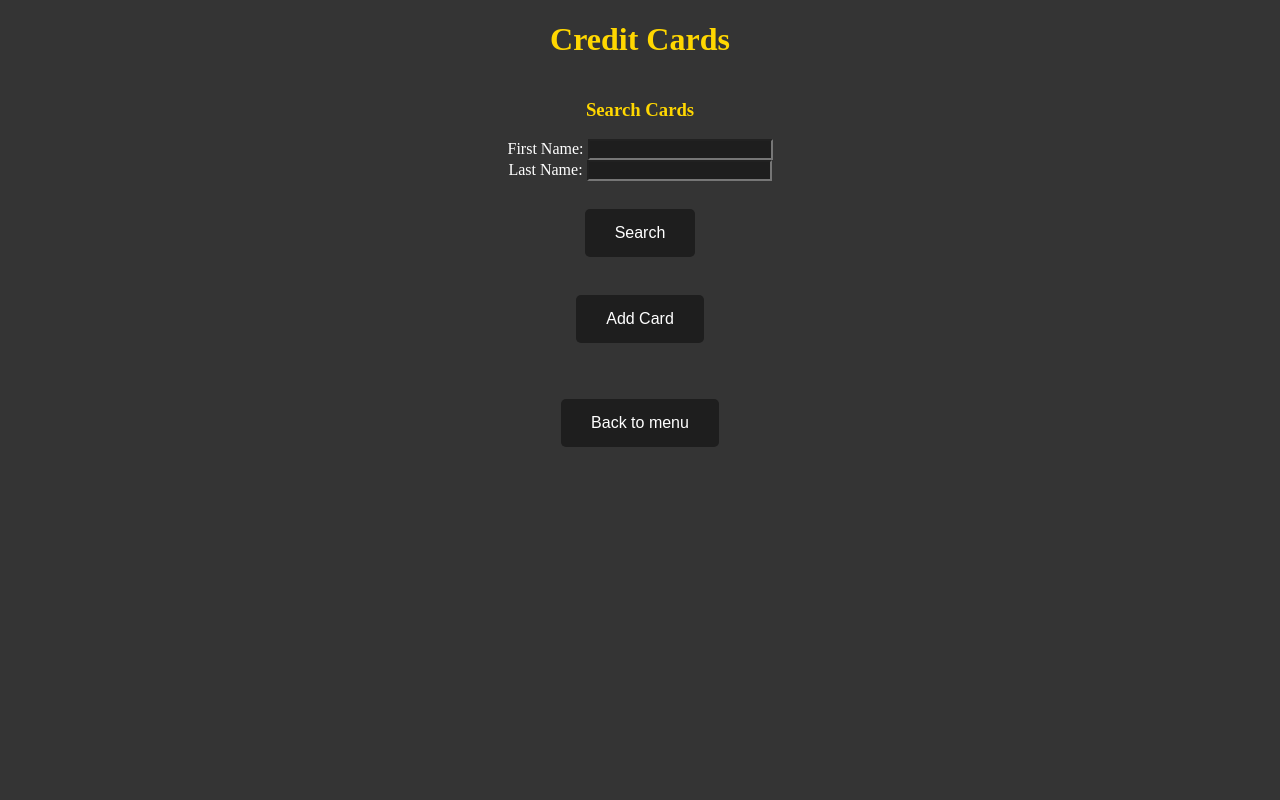
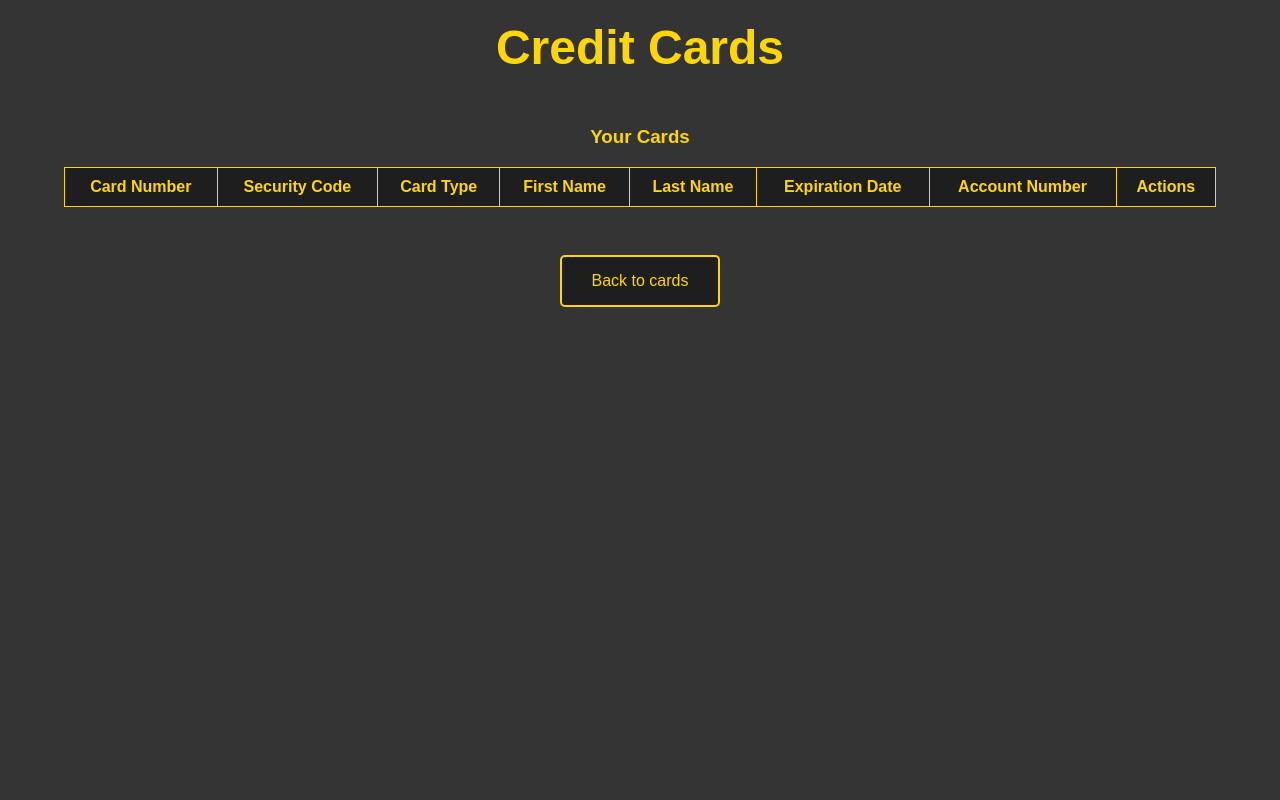
Before and after one commit to EthanMoreta/Finance-Database, a Flask app: page /credit_card in a window 1280 px wide. Run offline with Flask 3, Linux system fonts and the light colour scheme; lists and menus that the app fills with data are empty.

Commit message:
Update credit_card.html

```diff
--- a/templates/credit_card.html
+++ b/templates/credit_card.html
@@ -5,6 +5,7 @@
     <meta name="viewport" content="width=device-width, initial-scale=1.0">
     <title>Credit Cards</title>
     <style>
+        /* General Styles */
         body {
             display: flex;
             flex-direction: column;
@@ -12,61 +13,126 @@
             height: 100vh;
             margin: 0;
             background-color: #343434;
+            font-family: Arial, sans-serif;
+            opacity: 0;
+            animation: fadeIn 1.5s ease forwards;
         }
+
+        @keyframes fadeIn {
+            from {
+                opacity: 0;
+            }
+            to {
+                opacity: 1;
+            }
+        }
+
+        h1 {
+            color: #FFD700;
+            font-size: 3rem;
+            margin-top: 20px;
+            animation: slideInFromTop 1.2s ease;
+        }
+
+        h3 {
+            color: #FFD700;
+        }
+
+        table {
+            border-collapse: collapse;
+            width: 90%;
+            margin-bottom: 20px;
+        }
+
+        th, td {
+            border: 1px solid #FFD700;
+            padding: 10px;
+            text-align: center;
+        }
+
+        th {
+            background-color: #1e1e1e;
+            color: #FFD700;
+        }
+
+        td {
+            color: white;
+        }
+
         .button {
             background-color: #1e1e1e;
-            color: white;
+            color: #FFD700;
             padding: 15px 30px;
             margin: 10px;
-            border: none;
+            border: 2px solid #FFD700;
             border-radius: 5px;
             font-size: 16px;
             cursor: pointer;
             text-decoration: none;
+            transition: transform 0.3s ease, background-color 0.3s ease, color 0.3s ease;
         }
+
         .button:hover {
-            background-color: #181818;
+            background-color: #FFD700;
+            color: #1e1e1e;
+            transform: scale(1.1);
         }
-        form, a {
-            text-align: center;
+
+        .button:focus {
+            animation: pulse 0.6s infinite;
         }
-        .inputs {
-            background-color: #1e1e1e;
-            color: white;
-        }
-        .labels {
-            color: white;
-        }
-        h1 {
-            color: #FFD700;
-        }
-        h3 {
-            color: #FFD700;
+
+        @keyframes pulse {
+            0% {
+                transform: scale(1);
+            }
+            50% {
+                transform: scale(1.05);
+            }
+            100% {
+                transform: scale(1);
+            }
         }
     </style>
 </head>
 <body>
     <h1>Credit Cards</h1>
-
-    <!-- Formulario para agregar o actualizar -->
-    <form action="/credit_card_search" method="POST">
-        <h3>Search Cards</h3>
-        <label class="labels">First Name:</label>
-        <input type="text" name="first_name" required class="inputs"><br>
-        <label class="labels">Last Name:</label>
-        <input type="text" name="last_name" required class="inputs"><br>
-        <br>
-        <button type="submit" class="button">Search</button>
-    </form>
-
+    <h3>Your Cards</h3>
+    <table>
+        <thead>
+            <tr>
+                <th>Card Number</th>
+                <th>Security Code</th>
+                <th>Card Type</th>
+                <th>First Name</th>
+                <th>Last Name</th>
+                <th>Expiration Date</th>
+                <th>Account Number</th>
+                <th>Actions</th>
+            </tr>
+        </thead>
+        <tbody>
+            {% for card in cards %}
+            <tr>
+                <td>{{ card.card_number }}</td>
+                <td>{{ card.security_code }}</td>
+                <td>{{ card.card_type }}</td>
+                <td>{{ card.first_name }}</td>
+                <td>{{ card.last_name }}</td>
+                <td>{{ card.expiration_date }}</td>
+                <td>{{ card.my_account }}</td>
+                <td>
+                    <form action="/delete_card/{{ card.card_number }}" method="GET" style="display:inline;">
+                        <button type="submit" class="button">Delete</button>
+                    </form>
+                </td>
+            </tr>
+            {% endfor %}
+        </tbody>
+    </table>
+    <br>
+    <a href="/credit_card">
+        <button type="button" class="button">Back to cards</button>
+    </a>
 </body>
 </html>
-<br>
-<a href="/add_card">
-    <button type="button" class="button">Add Card</button>
-</a>
-<br>
-<br>
-<a href="/">
-    <button type="button" class="button">Back to menu</button>
-</a>
```
